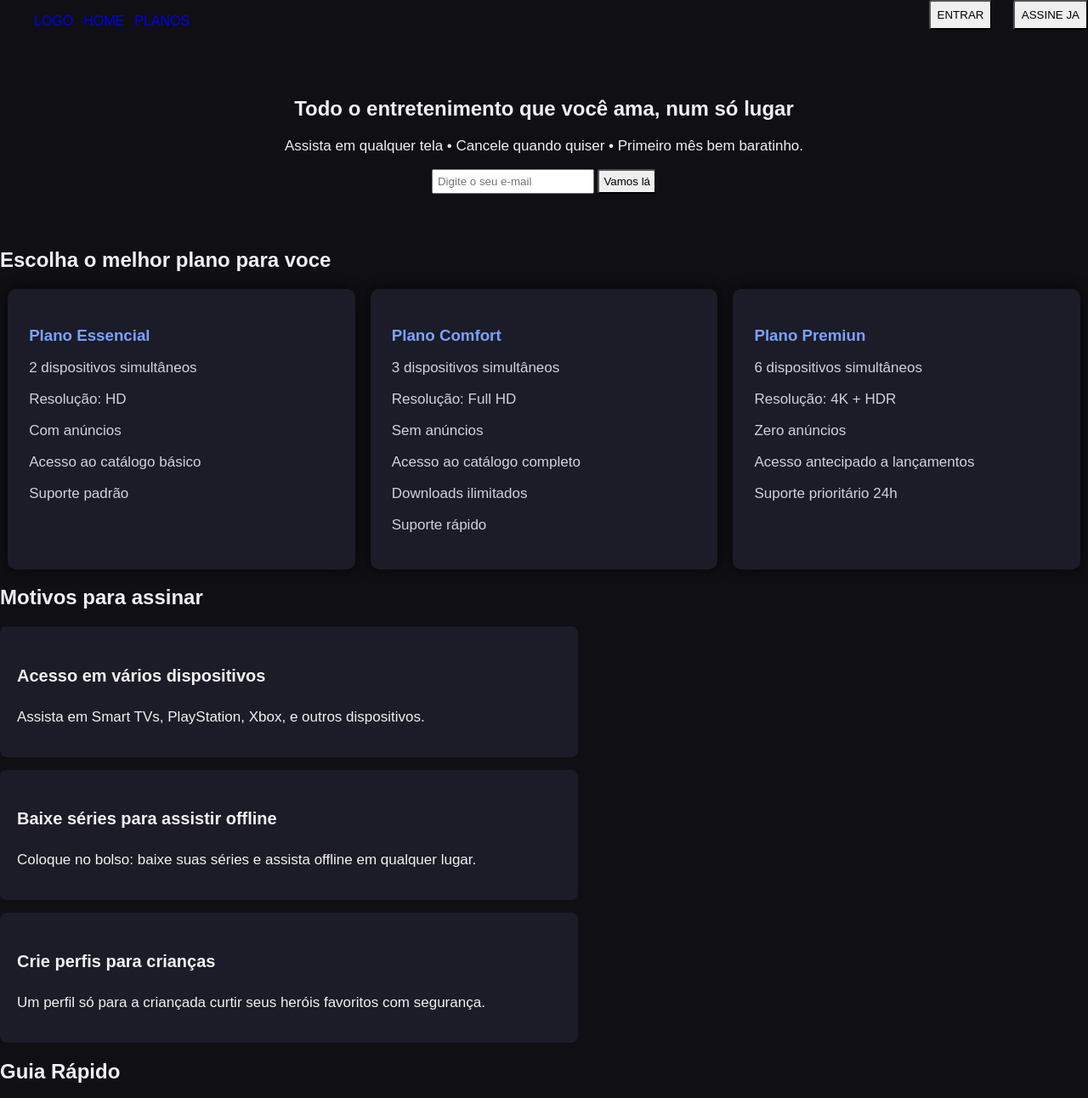
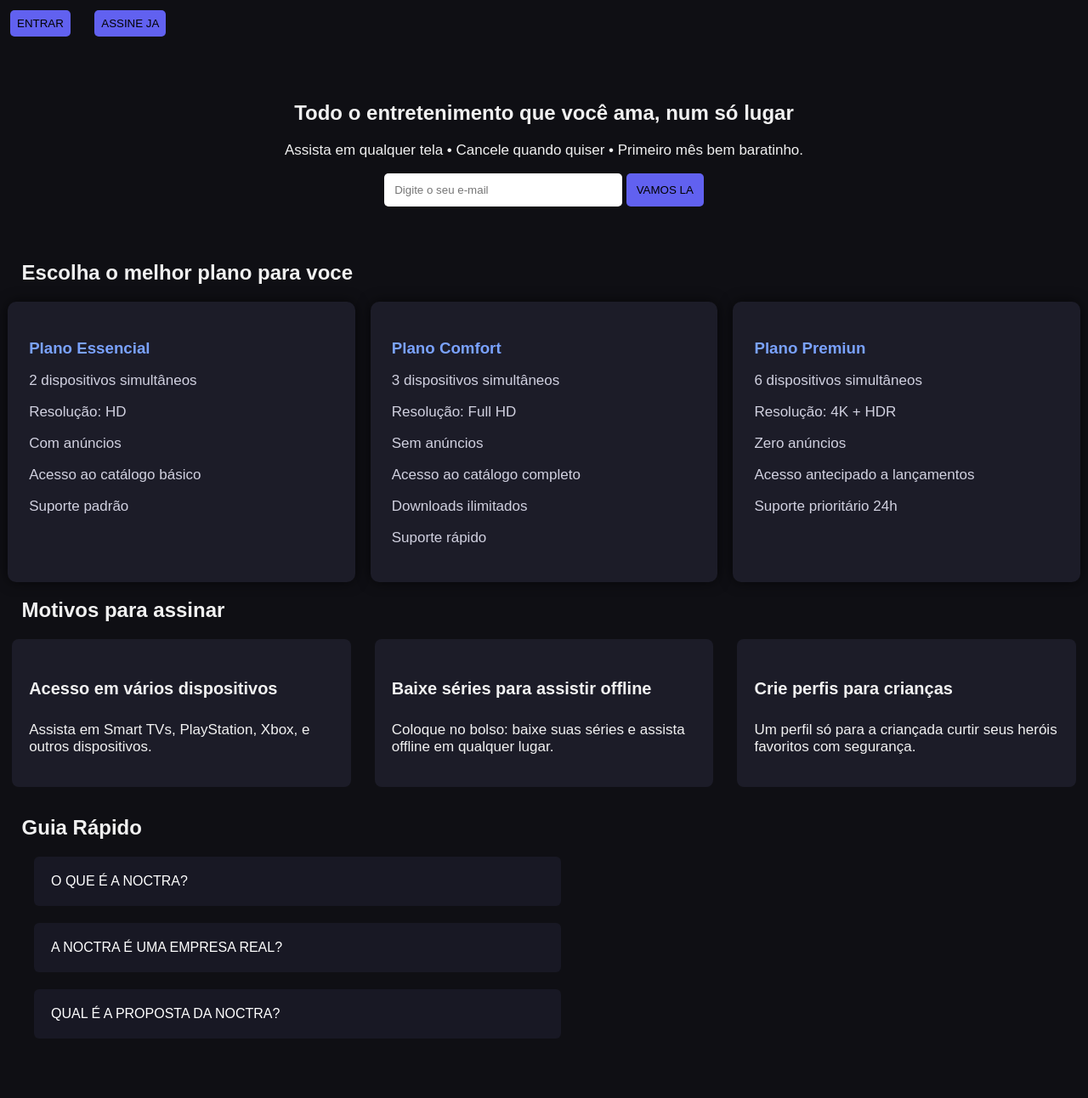
Before and after one commit to Perdk/Noctra, a plain HTML site: page index.html in a window 1280 px wide. Shown: the top 1292 px of the page at 85% size. After the commit the page ends 1258 px from the top, so only its background shows below. Drawn offline with Linux system fonts and the light colour scheme.

Commit message:
aleterações finais

```diff
--- a/index.html
+++ b/index.html
@@ -10,15 +10,6 @@
 </head>
 
 <header>
-    <nav>
-        <div class="navegacao">
-            <ul>
-                <li><a href="#">LOGO</a></li>
-                <li><a href="#">HOME</a></li>
-                <li><a href="#">PLANOS</a></li>
-            </ul>
-        </div>
-    </nav>
     <div class="botao-topo">
         <button>ENTRAR</button>
         <button>ASSINE JA</button>
@@ -32,7 +23,7 @@
             <h1>Todo o entretenimento que você ama, num só lugar</h1>
             <p>Assista em qualquer tela • Cancele quando quiser • Primeiro mês bem baratinho.</p>
             <input type="email" placeholder="Digite o seu e-mail">
-            <input type="submit" value="Vamos lá">
+            <input type="submit" value="VAMOS LA">
         </div>
     </section>
 
@@ -74,7 +65,6 @@
 
     <section class="sessao-motivos">
         <h2>Motivos para assinar</h2>
-
         <div class="motivos">
             <div class="primeiro-motivo">
                 <h4>Acesso em vários dispositivos</h4>
@@ -101,24 +91,29 @@
             <ul>
                 <li>
                     <button>O que é a Noctra?</button>
-                    <p class="resposta">RESPOSTA</p>
+                    <p class="resposta">Lorem ipsum dolor sit amet, consectetur adipisicing elit. Nisi, amet! Hic
+                        consectetur illo, dignissimos est itaque culpa blanditiis sunt, sequi libero accusamus, nostrum
+                        consequatur! Officiis officia nesciunt accusantium expedita nostrum.</p>
                 </li>
 
                 <li>
                     <button>A Noctra é uma empresa real?</button>
-                    <p class="resposta">RESPOSTA</p>
+                    <p class="resposta">Lorem ipsum dolor sit amet consectetur adipisicing elit. Error debitis eligendi
+                        molestias dolore odio quae, ipsa deserunt quo delectus alias ab. Rem obcaecati tempore quidem
+                        adipisci? Omnis iste iure optio?</p>
                 </li>
 
                 <li>
                     <button>Qual é a proposta da Noctra?</button>
-                    <p class="resposta">RESPOSTA</p>
+                    <p class="resposta">Lorem ipsum dolor sit amet consectetur adipisicing elit. Ad officiis accusantium
+                        tenetur nulla autem, laboriosam enim repellendus optio nam, deserunt cum totam. Dicta veniam
+                        saepe voluptatem alias odit est voluptatibus?</p>
                 </li>
             </ul>
         </div>
     </section>
 
 </main>
-<!-- falta ajustes -->
 
 </body>
 
--- a/style.css/style.css
+++ b/style.css/style.css
@@ -4,8 +4,6 @@ body {
   background-color: #0f0f14;
   color: #f1f1f1;
 }
-
-
 /* CABEÇALHO */
 header {
   display: flex;
@@ -24,37 +22,46 @@ nav a {
   text-decoration: none;
 }
 
-nav .navegacao ul, li {
-  display:flex;
-  gap: 12px;
+.botao-topo button {
+  margin: 12px;
+  padding: 8px;
+  border-radius: 5px;
+  cursor: pointer;
+  border: none;
+  background-color: #6161f0;
 }
 
-.botao-topo button {
-   margin-left: 20px;
-   padding: 8px;
-   border-radius: 3px;
-   cursor: pointer;
-/*    border-color:DEFIRNIR;
-   background-color:DEFINIRa; */
+.botao-topo button:hover {
+  transform: translateY(-8px) scale(1.02);
+  box-shadow: 0 10px 30px rgba(122, 162, 255, 0.3);
 }
 
-/* SESSAO-APRESENTACAOa */
+/* SESSAO-APRESENTACAO */
 
 .apresentacao {
   text-align: center;
   margin: 5% auto;
+  gap: 20px;
 }
 
 input[type="submit"] {
-  padding: 5px;
-  border-radius: 3px;
+  padding: 12px;
+  border-radius: 5px;
   cursor: pointer;
-  /*    border-color:DEFIRNIR;
-   background-color:DEFINIR; */
+  border: none;
+  background-color: #6161f0;
+}
+
+input[type="submit"]:hover {
+  transform: translateY(-8px) scale(1.02);
+  box-shadow: 0 10px 30px rgba(122, 162, 255, 0.3);
 }
 
 input[type="email"] {
-  padding: 5px;
+  padding: 12px;
+  border: none;
+  border-radius: 5px;
+  width: 20%;
 }
 
 /* SESSAO-PLANOS */
@@ -70,7 +77,10 @@ input[type="email"] {
   padding: 25px;
   width: 28%;
   box-shadow: 0 0 15px rgba(0, 0, 0, 0.6);
-  transition: transform 0.3s ease, box-shadow 0.3s ease, background-color 0.3s ease;
+  transition:
+    transform 0.3s ease,
+    box-shadow 0.3s ease,
+    background-color 0.3s ease;
 }
 
 /* TÍTULO DO PLANO */
@@ -92,13 +102,26 @@ input[type="email"] {
 }
 
 /* MOTIVOS */
+.sessao-motivos .motivos {
+  display: flex;
+  justify-content: space-around;
+}
+
+.sessao-motivos h2,
+.sessao-planos h2,
+.perguntas h2 {
+  margin-left: 2%;
+}
+
 .sessao-motivos .motivos > div {
-  width: 50%;
+  width: 28%;
   margin-bottom: 15px;
   background-color: #1c1c28;
   border-radius: 8px;
   padding: 20px;
-  transition: background-color 0.3s ease, transform 0.3s ease;
+  transition:
+    background-color 0.3s ease,
+    transform 0.3s ease;
 }
 
 .sessao-motivos .motivos > div:hover {
@@ -107,34 +130,42 @@ input[type="email"] {
 }
 
 /* PERGUNTAS */
-.lista-perguntas li{
+.lista-perguntas li {
   display: flex;
   flex-direction: column;
   gap: 0px;
 }
 
-.lista-perguntas button{
+.lista-perguntas button {
   text-align: left;
   align-items: center;
   width: 50%;
   padding: 20px;
   background-color: rgb(177, 175, 175);
+  text-transform: uppercase;
+  font-size: 100%;
+  background-color: #181824;
+  color: #fff;
+  border: none;
+  border-radius: 6px;
+  cursor: pointer;
 }
 
 /* ESTADO INICIAL DAS RESPOSTA */
 .resposta {
   padding: 0;
   max-height: 0;
+  max-width: 50%;
   margin: 10px;
   overflow: hidden;
   opacity: 0;
-  /* background-color:DEFINIR; */
-  transition: max-height 0.3s ease, opacity 0.3s ease;
+  transition:
+    max-height 0.3s ease,
+    opacity 0.3s ease;
 }
 
 /* A RESPOSTA COM CLASSE ATIVA, AUMENTA A OPACIDADE */
 .resposta.ativa {
   max-height: 200px;
   opacity: 1;
-  /* :background-color: aqua; MUDAR A COR */
 }
```
Lines whose indentation alone changed are shown as unchanged.
